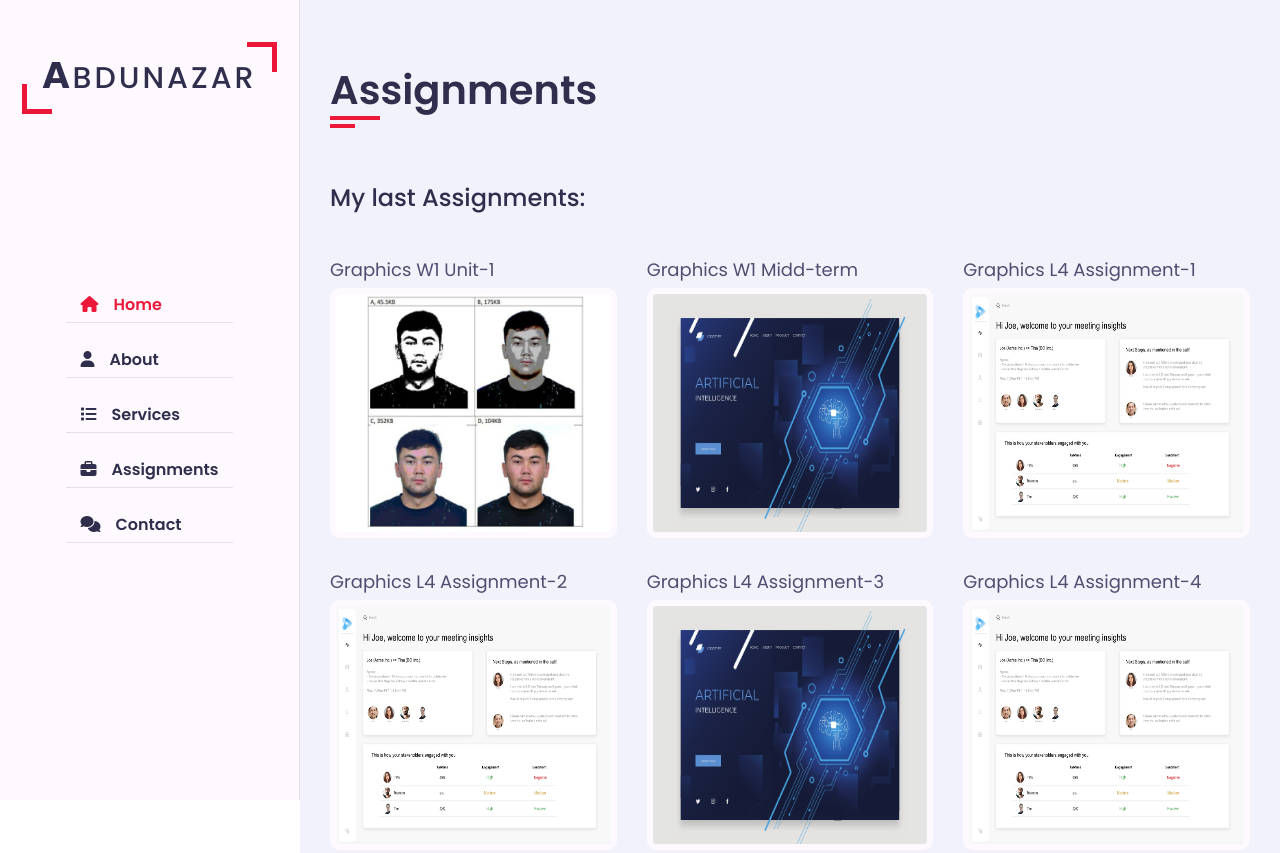
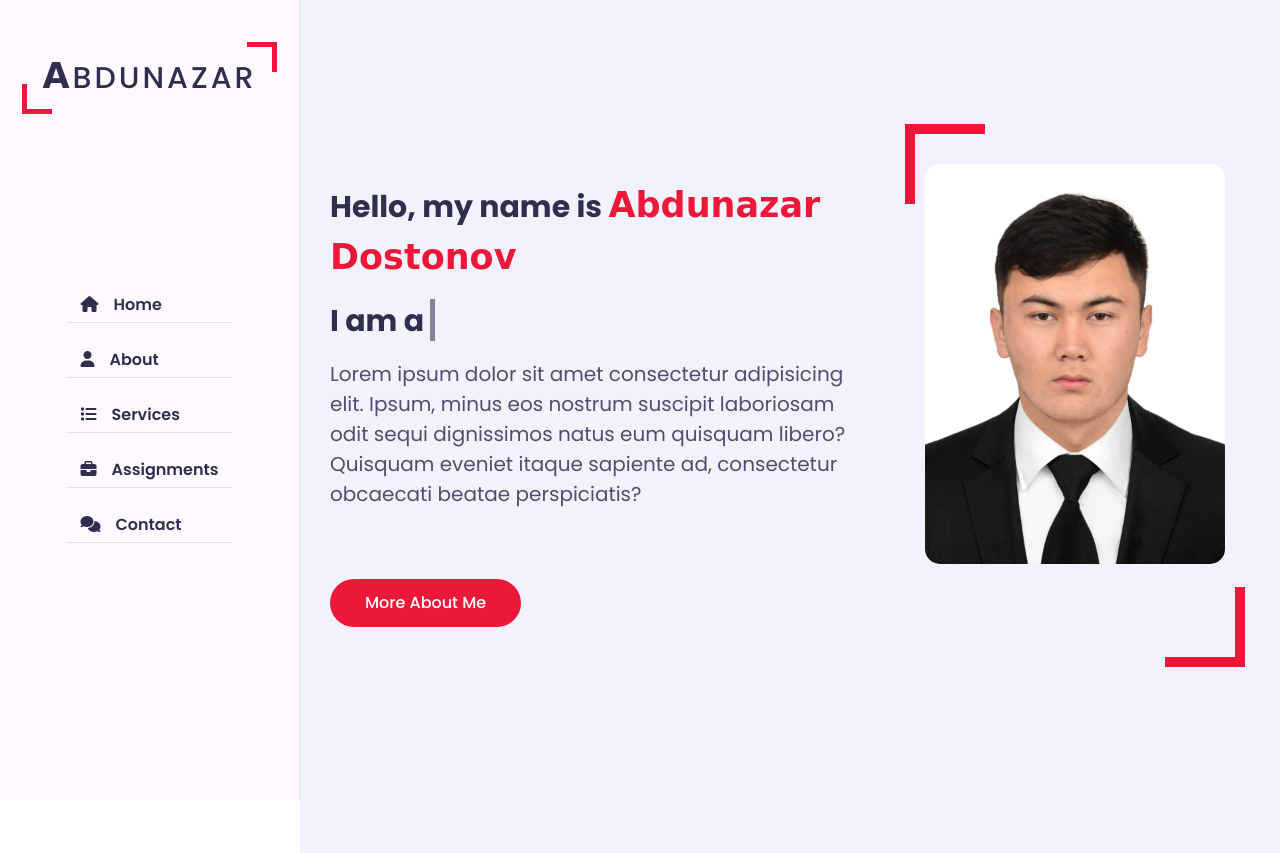
Before and after one commit to AbdunazarDostonov/Personal_website, a plain HTML site: page index.html in a window 1280 px wide. Shown: the top 853 px of the page. Drawn offline with Linux system fonts and the light colour scheme; a web font is replaced by a local one.

Commit message:
some changes done

```diff
--- a/css/styles.css
+++ b/css/styles.css
@@ -243,9 +243,9 @@ ul{
   padding:5px 15px;
 }
 
-.aside .nav li a.active{
+/* .aside .nav li a.active{
   color: var(--skin-color);
-}
+} */
 
 .aside .nav li a i{
   margin-right: 15px;
--- a/index.html
+++ b/index.html
@@ -28,7 +28,7 @@
 
         <ul class="nav">
           <li>
-            <a href="" class="active"> <i class="fa fa-home"></i>Home </a>
+            <a href="#home" class="active"> <i class="fa fa-home"></i>Home </a>
           </li>
           <li>
             <a href="#about"> <i class="fa fa-user"></i>About </a>
@@ -37,7 +37,7 @@
             <a href=""> <i class="fa fa-list"></i>Services </a>
           </li>
           <li>
-            <a href=""> <i class="fa fa-briefcase"></i>Assignments </a>
+            <a href="#assignment"> <i class="fa fa-briefcase"></i>Assignments </a>
           </li>
           <li>
             <a href=""> <i class="fa fa-comments"></i>Contact </a>
@@ -46,7 +46,7 @@
       </div>
 
       <div class="main_content">
-        <section class="home section hidden">
+        <section class="home section" id="home">
           <div class="container">
             <div class="row">
               <div class="home_info padd-15">
@@ -89,7 +89,7 @@
 
         <!-- Assignment section -->
 
-        <section class="assignment section">
+        <section class="assignment section" id="assignment">
           <div class="container">
             <div class="row">
               <div class="section_title padd-15">
```
Also changed, not shown: img/006.jpg (added).
